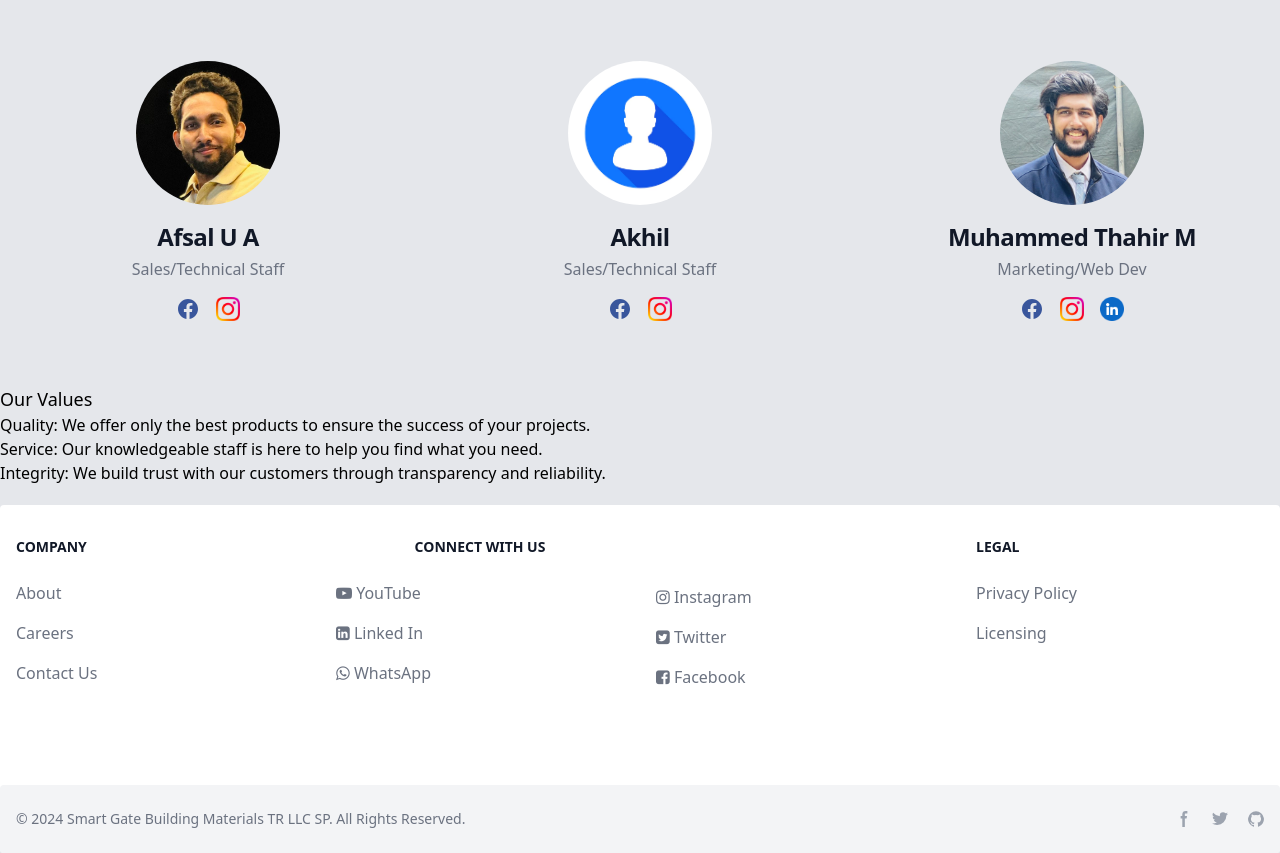
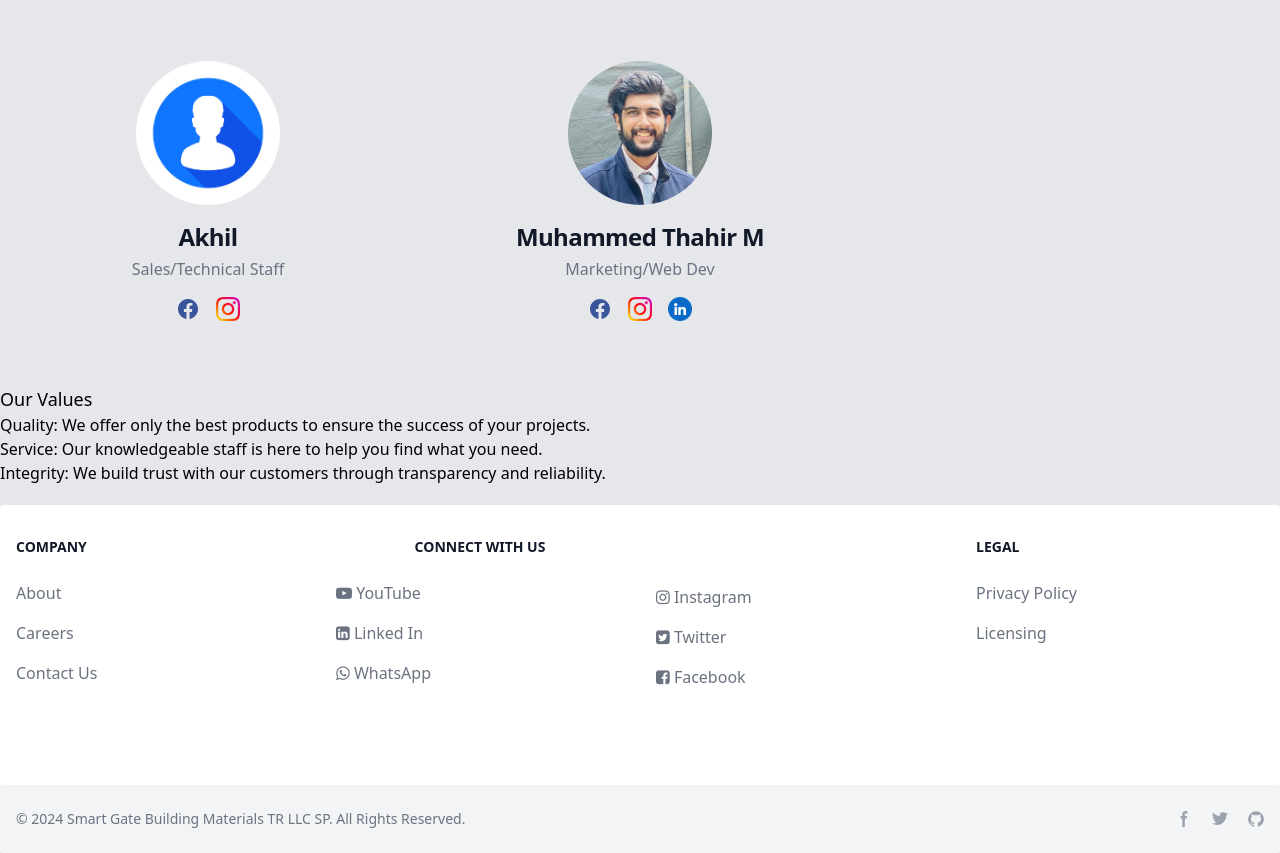
Before and after one commit to Smart-Gate-24/smart-gate-24.github.io, a website: page about.html in a window 1280 px wide. Shown: the part 1483-2336 px from the top of the page. Drawn offline with Linux system fonts and the light colour scheme.

Commit message:
removedExStaff

```diff
--- a/about.html
+++ b/about.html
@@ -353,7 +353,7 @@
                       </ul>
                   </div>
                   <!-- Afsal Staff-->
-                  <div class="text-center text-gray-500 dark:text-gray-400">
+                  <!-- <div class="text-center text-gray-500 dark:text-gray-400">
                       <img class="mx-auto mb-4 w-36 h-36 rounded-full" src="/static/images/Afsal.jpg" alt="Afsal Avatar">
                       <h3 class="mb-1 text-2xl font-bold tracking-tight text-gray-900 dark:text-white">
                           <a href="#">Afsal U A</a>
@@ -371,7 +371,7 @@
                               </a>
                           </li>
                       </ul>
-                  </div>
+                  </div> -->
                   <!-- Akhil Staff -->
                   <div class="text-center text-gray-500 dark:text-gray-400">
                       <img class="mx-auto mb-4 w-36 h-36 rounded-full" src="/static/images/user.avif" alt="Akhil Avatar">
```
